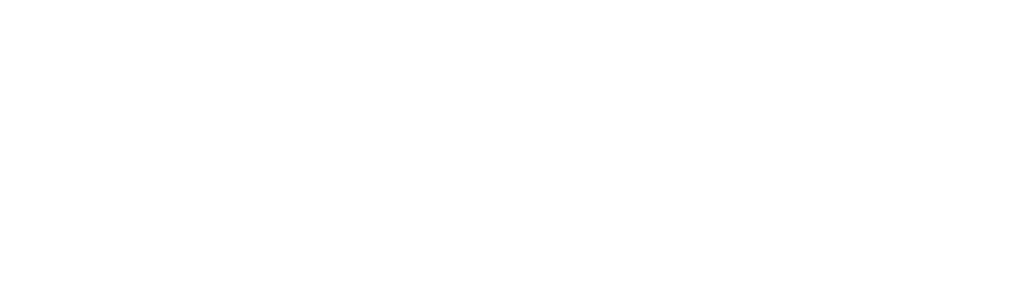
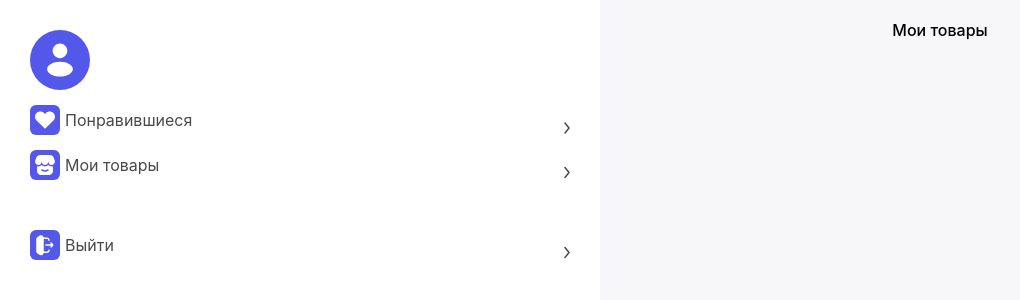
Before and after one commit to Venera00/neobis-front-marketplace, a React (Create React App) app: page /profile/my-goods in a window 1280 px wide. Before the commit this address had no page. Shown: the top 300 px of the page, without its empty margins (0-1020 px from the left). Built offline with nearby package versions, Linux system fonts and the light colour scheme.

Commit message:
Add mygoods page

```diff
--- a/src/App.js
+++ b/src/App.js
@@ -4,6 +4,7 @@
 import SignUpPage from "./pages/SignUpPage/SignUpPage";
 import ProfilePage from "./pages/ProfilePage/ProfilePage";
 import MainPage from "./pages/MainPage/MainPage";
+import MyGoodsPage from "./pages/ProfilePage/MyGoodsPage/MyGoodsPage";
 
 function App() {
   return (
@@ -13,6 +14,7 @@
           <Route path="/" element={<LoginPage />} />
           <Route path="/signup" element={<SignUpPage />} />
           <Route path="/profile" element={<ProfilePage />} />
+          <Route path="/profile/my-goods" element={<MyGoodsPage />} />
           <Route path="/main" element={<MainPage />} />
         </Routes>
       </BrowserRouter>
--- a/src/components/AddProductModal/AddProductModal.js
+++ b/src/components/AddProductModal/AddProductModal.js
@@ -8,7 +8,7 @@
 import addImg from "../../assets/addImg.svg";
 import "./AddProductModal.css";
 
-const AddProductModal = ({ toggleModal }) => {
+const AddProductModal = ({ toggleModal, addProductHandler }) => {
   const [files, setFiles] = useState(null);
   const [image, setImage] = useState(null);
   // const [isFormFilled, setIsFormFilled] = useState(false);
@@ -16,8 +16,8 @@
   const navigate = useNavigate();
 
   const initialValues = {
-    image: null,
-    price: null,
+    image: "",
+    price: "",
     name: "",
     short_description: "",
     description: "",
@@ -45,9 +45,19 @@
     formData.append("short_description", values.short_description);
     formData.append("description", values.description);
     formData.append("available", values.available);
+
     try {
       const response = await addProduct(formData);
       console.log(response);
+
+      addProductHandler({
+        id: response.data.id,
+        imgSrc: image,
+        title: values.name,
+        price: values.price,
+        Heart: false,
+        heartTitle: "",
+      });
 
       toast.success("Товар добавлен", {
         position: "top-right",
@@ -123,7 +133,7 @@
                 </div>
 
                 <Field
-                  type="number"
+                  type="text"
                   name="price"
                   placeholder="Цена"
                   className="product-input"
--- a/src/components/ProfileNavbar/ProfileNavbar.js
+++ b/src/components/ProfileNavbar/ProfileNavbar.js
@@ -8,7 +8,7 @@
 import profileArrow from "../../assets/profileArrow.svg";
 import "./ProfileNavbar.css";
 
-const ProfileNavbar = () => {
+const ProfileNavbar = ({ userProducts }) => {
   const [modal, setModal] = useState(false);
 
   const [username, setUsername] = useState("");
@@ -41,11 +41,13 @@
   return (
     <div className="profile-menu">
       <div className="username-info flex">
-        <img src={profileAvatar} alt="User avatar" />
-        <div className="username-wrappers">
-          <h4 className="username">{username}</h4>
-          <p className="email">{email}</p>
-        </div>
+        <Link to="/profile">
+          <img src={profileAvatar} alt="User avatar" />
+          <div className="username-wrappers">
+            <h4 className="username">{username}</h4>
+            <p className="email">{email}</p>
+          </div>
+        </Link>
       </div>
 
       <Link className="profile-link">
@@ -58,7 +60,10 @@
         </div>
       </Link>
 
-      <Link className="profile-link">
+      <Link
+        to={{ pathname: "/profile/my-goods", state: { userProducts } }}
+        className="profile-link"
+      >
         <div className="profile-item">
           <div className="item-info flex">
             <img src={myGoods} alt="My goods" />
--- a/src/pages/MainPage/MainPage.js
+++ b/src/pages/MainPage/MainPage.js
@@ -11,6 +11,7 @@
 const MainPage = () => {
   const [modal, setModal] = useState(false);
   const [username, setUsername] = useState("");
+  const [userProducts, setUserProducts] = useState([]);
 
   const location = useLocation();
 
@@ -22,6 +23,10 @@
 
   const toggleModal = () => {
     setModal(!modal);
+  };
+
+  const addProductHandler = (product) => {
+    setUserProducts((prevProducts) => [...prevProducts, product]);
   };
 
   return (
@@ -56,6 +61,18 @@
             heartTitle={product.heartTitle}
           />
         ))}
+
+        {userProducts.map((product) => (
+          <ProductCard
+            key={product.id}
+            id={product.id}
+            imgSrc={product.imgSrc}
+            title={product.title}
+            price={product.price}
+            Heart={product.Heart}
+            heartTitle={product.heartTitle}
+          />
+        ))}
       </div>
     </div>
   );
--- /dev/null
+++ b/src/pages/ProfilePage/MyGoodsPage/MyGoodsPage.css
@@ -0,0 +1,16 @@
+.container {
+  display: grid;
+  grid-template-columns: 1fr 2fr;
+}
+
+.mygoods-container {
+  background-color: #f7f6f9;
+  height: 72.5rem;
+}
+
+.mygoods-title {
+  text-align: center;
+  margin-top: 2rem;
+  font-weight: 500;
+  font-size: 1.6rem;
+}
--- /dev/null
+++ b/src/pages/ProfilePage/MyGoodsPage/MyGoodsPage.js
@@ -0,0 +1,32 @@
+import React from "react";
+import ProfileNavbar from "../../../components/ProfileNavbar/ProfileNavbar";
+import ProductCard from "../../../components/ProductCard/ProductCard";
+import "./MyGoodsPage.css";
+
+const MyGoodsPage = (userProducts) => {
+  return (
+    <div className="container">
+      <ProfileNavbar />
+
+      <div className="mygoods-container">
+        <h2 className="mygoods-title">Мои товары</h2>
+
+        {/* <div className="cards-container">
+        {userProducts.map((product) => (
+          <ProductCard
+            key={product.id}
+            id={product.id}
+            imgSrc={product.imgSrc}
+            title={product.title}
+            price={product.price}
+            Heart={product.Heart}
+            heartTitle={product.heartTitle}
+          />
+        ))}
+      </div> */}
+      </div>
+    </div>
+  );
+};
+
+export default MyGoodsPage;
--- a/src/pages/ProfilePage/ProfilePage.js
+++ b/src/pages/ProfilePage/ProfilePage.js
@@ -36,11 +36,42 @@
     setModal(!modal);
   };
 
+  useEffect(() => {
+    const storedUserData = localStorage.getItem("userData");
+
+    if (storedUserData) {
+      const parsedUserData = JSON.parse(storedUserData);
+
+      setImage(parsedUserData.image);
+      setFirstName(parsedUserData.firstName);
+      setLastName(parsedUserData.lastName);
+      setDateOfBirth(parsedUserData.dateOfBirth);
+    }
+  }, []);
+
+  useEffect(() => {
+    const userDataStore = JSON.stringify({
+      image,
+      firstName,
+      lastName,
+      dateOfBirth,
+    });
+
+    localStorage.setItem("userData", userDataStore);
+  }, [image, firstName, lastName, dateOfBirth]);
+
   const handleImage = (e) => {
     const selectedImg = e.target.files[0];
     setImage(selectedImg);
     console.log(e.target.files[0]);
     setPreviewImage(URL.createObjectURL(selectedImg));
+
+    // const reader = new FileReader();
+
+    // reader.onloadend = () => {
+    //   setImage(reader.result);
+    // };
+    // reader.readAsDataURL(selectedImg);
 
     // dispatch(setImage(URL.createObjectURL(selectedImg)));
   };
```
